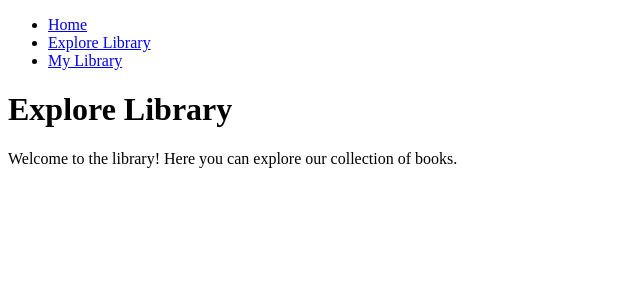
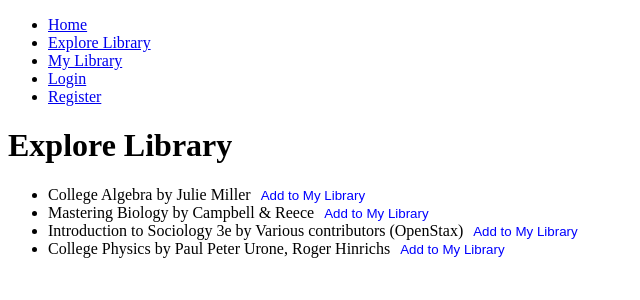
Before and after one commit to notjup1ter/textbook-rental-app, a Django app: page /library/explore/ in a window 1280 px wide. Shown: the top 300 px of the page, without its empty margins (0-640 px from the left). Run offline with Django 3.2, Linux system fonts and the light colour scheme; data comes from the database, SQL or seed files in the repository; both versions use the stored data as it was after the commit.

Commit message:
populated views, created users, added books, and added features to put books into my library

```diff
--- /dev/null
+++ b/library/admin.py
@@ -0,0 +1,6 @@
+from django.contrib import admin
+from .models import Book
+
+@admin.register(Book)
+class BookAdmin(admin.ModelAdmin):
+    list_display = ('title', 'author')
--- /dev/null
+++ b/library/models.py
@@ -0,0 +1,16 @@
+from django.db import models
+from django.contrib.auth.models import User
+
+class Book(models.Model):
+    title = models.CharField(max_length=200)
+    author = models.CharField(max_length=100)
+
+    def __str__(self):
+        return self.title
+
+class UserLibrary(models.Model):
+    user = models.OneToOneField(User, on_delete=models.CASCADE)
+    books = models.ManyToManyField(Book, blank=True)
+
+    def __str__(self):
+        return f"{self.user.username}'s Library"
--- a/library/templates/library/base.html
+++ b/library/templates/library/base.html
@@ -11,6 +11,17 @@
             <li><a href="{% url 'home' %}">Home</a></li>
             <li><a href="{% url 'explore_library' %}">Explore Library</a></li>
             <li><a href="{% url 'my_library' %}">My Library</a></li>
+            {% if user.is_authenticated %}
+                <li>
+                    <form method="post" action="{% url 'logout' %}" style="display:inline;">
+                        {% csrf_token %}
+                        <button type="submit" style="background:none; border:none; color:blue; cursor:pointer;">Logout</button>
+                    </form>
+                </li>
+            {% else %}
+                <li><a href="{% url 'login' %}">Login</a></li>
+                <li><a href="{% url 'register' %}">Register</a></li>
+            {% endif %}
         </ul>
     </nav>
     <div>
--- a/library/templates/library/explore_library.html
+++ b/library/templates/library/explore_library.html
@@ -4,5 +4,20 @@
 
 {% block content %}
 <h1>Explore Library</h1>
-<p>Welcome to the library! Here you can explore our collection of books.</p>
+<ul>
+    {% for book in books %}
+    <li>
+        {{ book.title }} by {{ book.author }}
+        {% if book in user_library_books %}
+            <span style="color:green;">Already in My Library</span>
+        {% else %}
+            <form method="post" style="display:inline;">
+                {% csrf_token %}
+                <input type="hidden" name="book_id" value="{{ book.id }}">
+                <button type="submit" style="background:none; border:none; color:blue; cursor:pointer;">Add to My Library</button>
+            </form>
+        {% endif %}
+    </li>
+    {% endfor %}
+</ul>
 {% endblock %}
--- a/library/urls.py
+++ b/library/urls.py
@@ -4,4 +4,5 @@ from . import views
 urlpatterns = [
     path('explore/', views.explore_library, name='explore_library'),
     path('my-library/', views.my_library, name='my_library'),
+    path('register/', views.register, name='register'),
 ]
--- a/library/views.py
+++ b/library/views.py
@@ -1,14 +1,55 @@
-from django.shortcuts import render
+from django.shortcuts import render, redirect
+from .models import Book, UserLibrary
+from django.contrib.auth.decorators import login_required
+from django.contrib.auth import logout, login
+from django.contrib.auth.forms import UserCreationForm
+from .forms import CustomUserCreationForm
 
 def home(request):
     return render(request, 'library/home.html')
 
 def explore_library(request):
-    # You can add logic here to fetch books from the database
-    # For now, we'll just pass an empty context
-    context = {}
-    return render(request, 'library/explore_library.html', context)
+    books = Book.objects.all()
+    user_library_books = []
+    if request.user.is_authenticated:
+        user_library, created = UserLibrary.objects.get_or_create(user=request.user)
+        user_library_books = user_library.books.all()
 
+    if request.method == 'POST':
+        book_id = request.POST.get('book_id')
+        book = Book.objects.get(id=book_id)
+        if request.user.is_authenticated:
+            user_library.books.add(book)
+            return redirect('my_library')
+        else:
+            return redirect('login')
+
+    return render(request, 'library/explore_library.html', {
+        'books': books,
+        'user_library_books': user_library_books
+    })
+
+@login_required
 def my_library(request):
-    context = {}
-    return render(request, 'library/my_library.html', context)
+    user_library, created = UserLibrary.objects.get_or_create(user=request.user)
+    if request.method == 'POST':
+        book_id = request.POST.get('book_id')
+        book = Book.objects.get(id=book_id)
+        user_library.books.remove(book)
+        return redirect('my_library')
+    return render(request, 'library/my_library.html', {'books': user_library.books.all()})
+
+def custom_logout(request):
+    logout(request)
+    return redirect('home')
+
+def register(request):
+    if request.method == 'POST':
+        form = CustomUserCreationForm(request.POST)
+        if form.is_valid():
+            user = form.save()
+            login(request, user)
+            return redirect('home')
+    else:
+        form = CustomUserCreationForm()
+    return render(request, 'library/register.html', {'form': form})
--- a/myproject/settings.py
+++ b/myproject/settings.py
@@ -139,3 +139,7 @@ try:
         django_heroku.settings(locals())
 except ImportError:
     found = False
+
+LOGOUT_REDIRECT_URL = '/'
+
+LOGIN_REDIRECT_URL = '/'
--- a/myproject/urls.py
+++ b/myproject/urls.py
@@ -22,4 +22,6 @@ urlpatterns = [
     path('admin/', admin.site.urls),
     path('library/', include('library.urls')),  # Include the library app's URLs
     path('', views.home, name='home'),  # Add this line for the home page
+    path('accounts/login/', include('django.contrib.auth.urls')),  # Ensure this line is present
+    path('accounts/logout/', views.custom_logout, name='logout'),  # Use custom logout view
 ]
```
Also changed, not shown: library/forms.py (added, +10 -0 lines), library/templates/library/my_library.html (+14 -1 lines), library/templates/library/register.html (added, +12 -0 lines), library/templates/registration/login.html (added, +12 -0 lines), library/templates/registration/logout.html (added, +8 -0 lines), db.sqlite3, library/migrations/0001_initial.py (added), library/migrations/__init__.py (added).
